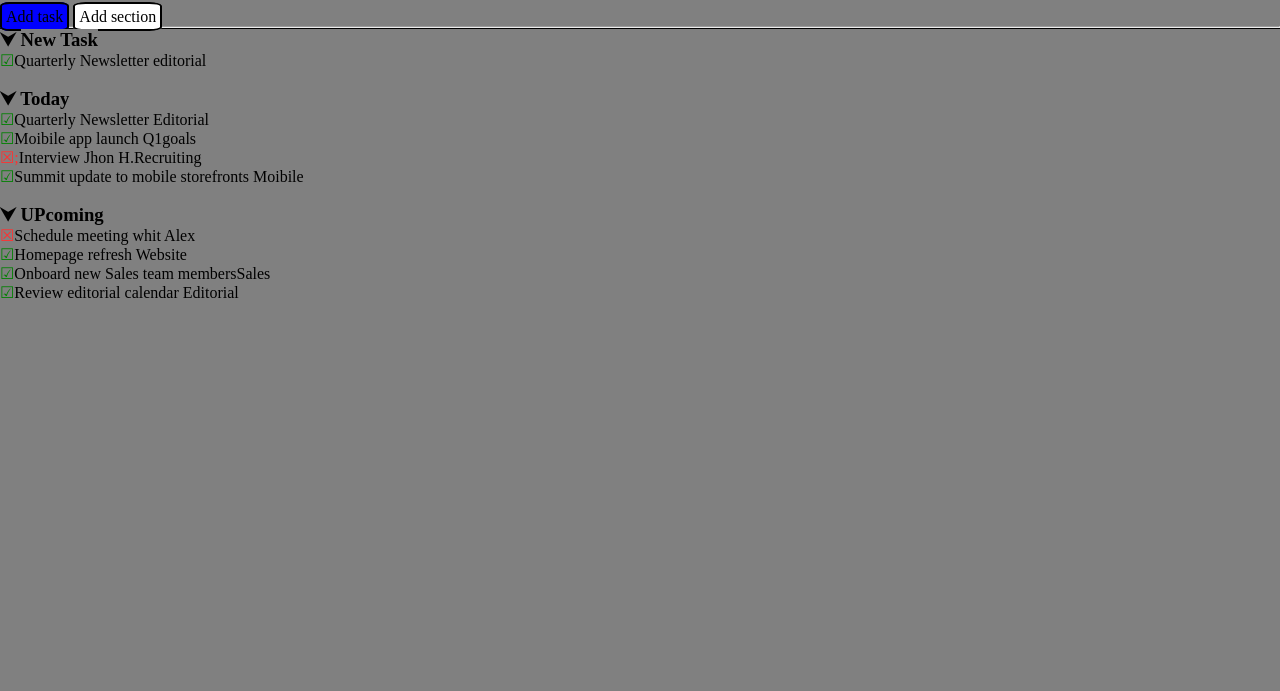
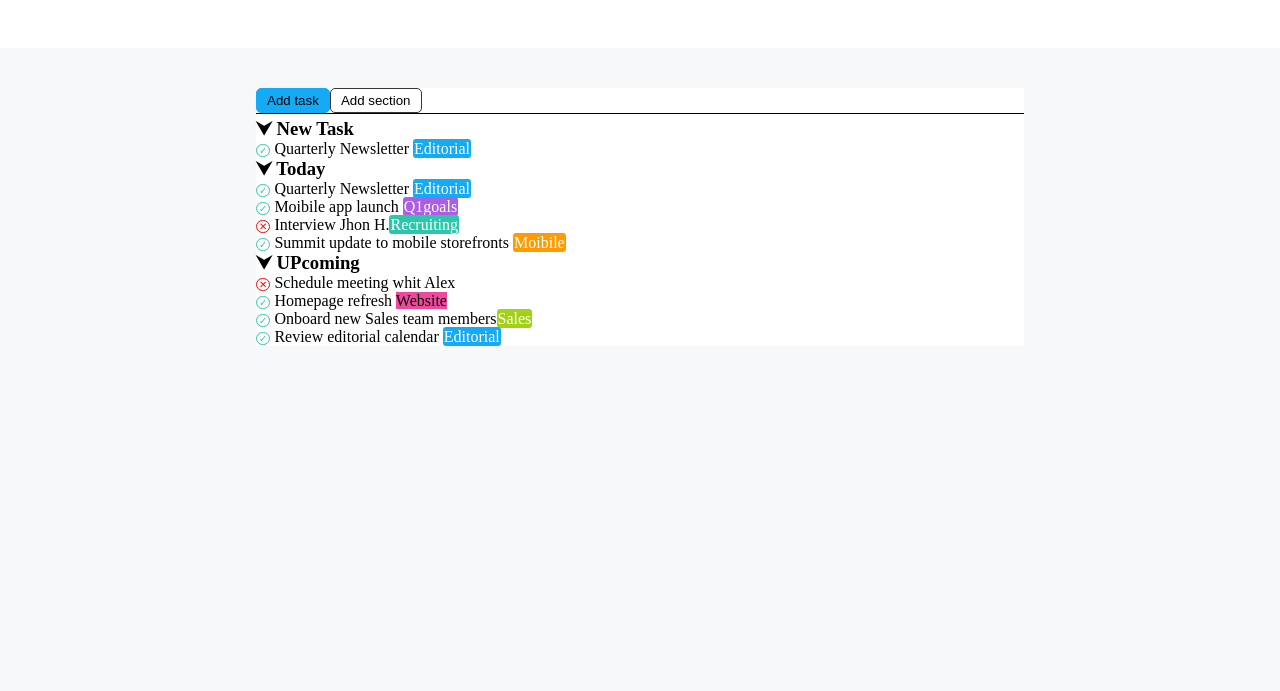
Before and after one commit to musella95/html-css-toboolist, a plain HTML site: page index.html in a window 1280 px wide. Shown: the part 109-800 px from the top of the page. Drawn offline with Linux system fonts and the light colour scheme.

Commit message:
i try my best

```diff
--- a/css/style.css
+++ b/css/style.css
@@ -2,25 +2,26 @@
     margin: 0;
     padding: 0;
     box-sizing: border-box;
-    background-color: grey;
+
 }
 header{
     background-color: white;
-    margin-bottom: auto;
-    padding: 20px;
+    margin-bottom: 40px;
+    padding: 50px;
 }
-.form-one{
-    border: solid 2px;
-    padding: 4px;
-    background-color: blue;
-    border-radius: 14%;
-    margin-bottom: ;
+ #form-one{
+    background-color: #14AAF5;
+    border: 1px #14AAF5 solid;
+    border-radius: 5px;
+    padding: 4px 10px;
+
 }
-.form-two{
-    border: solid 2px;
-    padding: 4px;
-    background-color: white;
-    border-radius: 14%;
+#form-two{
+    background-color:white;
+    border: 1px rgb(58, 54, 54) solid;
+    border-radius: 5px;
+    padding: 4px 10px;
+
 }
 main{
     margin-top: 20px;
@@ -30,14 +31,68 @@ main{
     color: black;
 }
 .valid{
-    color: green;
-    border-radius: 50px;
-    border-style: hidden 10px;
+
+    display: inline;
+    border: 1px #2CC6AB solid;
+    border-radius: 999px;
+    padding:0px 2px;
+    line-height: 14px;
+    margin-right: 4px;
+    height: 14px;
+    width: 14px;
+    color: #2CC6AB;
+    font-size: 10px;
 }
 .invalid{
-    color:#FF3030 ;
+    display: inline;
+    border: 1px #FF0000 solid;
+    border-radius: 999px;
+    padding:0px 2px;
+    line-height: 14px;
+    margin-right: 4px;
+    height: 14px;
+    width: 14px;
+    color: #FF0000;
+    font-size: 10px;
 }
-.text{
-
+main{
+ width: 60%;
+ margin: 0 auto;
+ background-color: white;
 
 }
+.editorial{
+    background-color: #14AAF5;
+
+}
+body{
+    background-color: #F6F8F9;
+}
+.tag{
+    border-radius: 3px;
+    padding: 1px 1px;
+    color: white;
+}
+.Q1goals{
+    background-color:#AB5DE6 ;
+}
+.recruiting{
+    background-color:#2CC6AB ;
+}
+.mobile{
+    background-color: #FF9B00;
+}
+.website{
+    background-color: #EC4A9D;
+}
+.Sales{
+    background-color: #A3D116;
+}
+#primo{
+    padding-top: 4px;
+}
+.bordo{
+    background-color: white;
+    border-radius: 6px 6px;
+    width: 100%;
+}
--- a/index.html
+++ b/index.html
@@ -16,37 +16,41 @@
 
     <main>
         <div class="border-bottom">
-            <p> <span class="form-one">Add task</span> <span class="form-two"> Add section</span></p>
-            <hr>
+            <button id="form-one">Add task</button><button id="form-two"> Add section</button>
+
+
         </div>
 
         <!--new task-->
-        <div class="text">
+        <div class="bordo">
+        <div id="primo">
             <h3>&#11167; <strong>New Task</strong> </h3>
-            <p> <span class="valid"> &#9745;</span>Quarterly Newsletter <span class="editorial">editorial</span></p>
+            <span class="valid"> &check;</span>Quarterly Newsletter <span class="tag editorial">Editorial</span>
             <br>
         </div>
+
+
         <!--today-->
-        <div class="text">
+        <div>
             <h3>&#11167; <strong>Today</strong></h3>
-            <p> <span class="valid"> &#9745;</span>Quarterly Newsletter <span class="editorial">Editorial</span></p>
-            <p> <span class="valid"> &#9745;</span>Moibile app launch <span class="Q1goals">Q1goals</span></p>
-            <p> <span class="invalid"> &#9746;;</span>Interview Jhon H.<span class="recruiting">Recruiting</span></p>
-            <p> <span class="valid"> &#9745;</span>Summit update to mobile storefronts <span class="mobile">Moibile</span></p>
-            <br>
+             <span class="valid"> &check;</span>Quarterly Newsletter <span class="tag editorial">Editorial</span><br>
+             <span class="valid"> &check;</span>Moibile app launch <span class="tag Q1goals">Q1goals</span><br>
+             <span class="invalid"> &#10005;</span>Interview Jhon H.<span class="tag recruiting">Recruiting</span><br>
+             <span class="valid"> &check;</span>Summit update to mobile storefronts <span class="tag mobile">Moibile</span><br>
+
 
         </div>
         <!--upcoming-->
-        <div class="text">
+        <div>
             <h3>&#11167; <strong>UPcoming</strong></h3>
-            <p> <span class="invalid"> &#9746;</span>Schedule meeting whit Alex</p>
-            <p> <span class="valid"> &#9745;</span>Homepage refresh <span class="website">Website</span></p>
-            <p> <span class="valid"> &#9745;</span>Onboard new Sales team members<span class="Sales">Sales</span></p>
-            <p> <span class="valid"> &#9745;</span>Review editorial calendar <span class="Editorial">Editorial</span></p>
-            <br>
+             <span class="invalid"> &#10005;</span>Schedule meeting whit Alex <br>
+             <span class="valid"> &check;</span>Homepage refresh <span class="website">Website</span><br>
+             <span class="valid"> &check;</span>Onboard new Sales team members<span class="tag Sales">Sales</span><br>
+             <span class="valid"> &check;</span>Review editorial calendar <span class="tag editorial">Editorial</span><br>
+
 
         </div>
-
+        </div>
     </main>
 
 </body>
```
